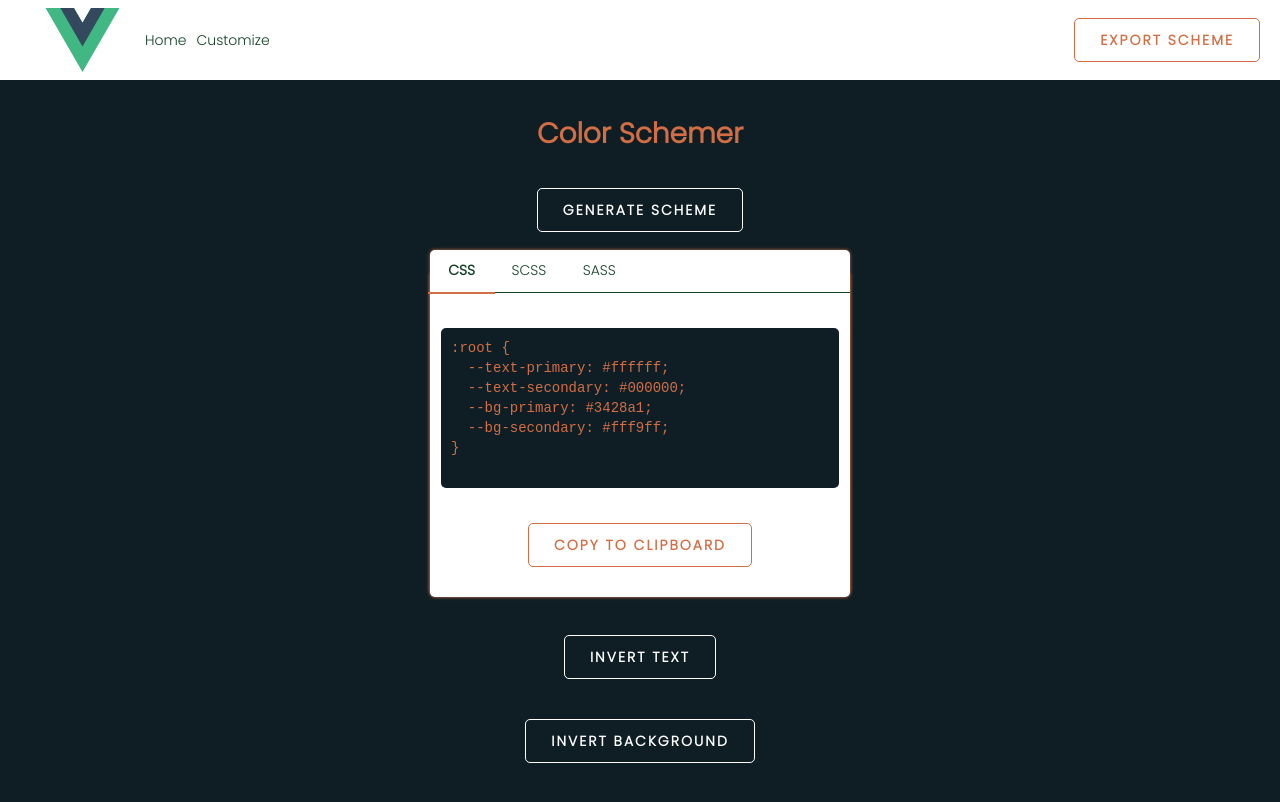
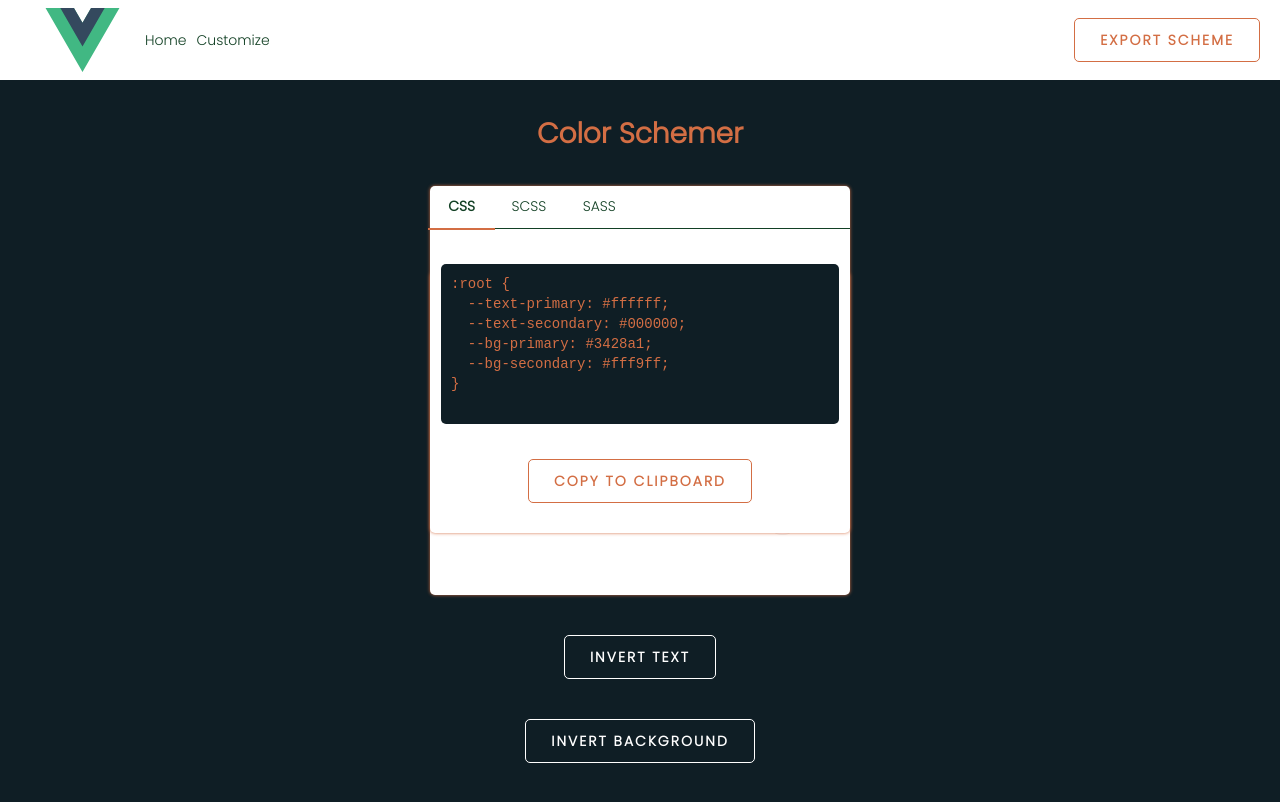
Before and after one commit to GregaE/color-schemer, a Vue app: page / in a window 1280 px wide. Both pictures are taken after a click on the button "EXPORT SCHEME". Built offline with nearby package versions, Linux system fonts and the light colour scheme; no server answers.

Commit message:
style: minor export modal styling

```diff
--- a/src/App.vue
+++ b/src/App.vue
@@ -28,7 +28,7 @@
 
 <script>
 import HomeHeader from "./components/HomeHeader.vue";
-import GenerateColor from "./components/GenerateColor.vue";
+import GenerateColor from "./components/GenerateScheme.vue";
 import CustomizationView from "./views/CustomizationView.vue";
 import InvertColors from "./components/InvertColors.vue";
 import ExportModal from "./components/ExportModal.vue";
--- a/src/assets/styles/components/exportModal.css
+++ b/src/assets/styles/components/exportModal.css
@@ -1,6 +1,6 @@
 .export-modal {
   position: fixed;
-  top: 50%;
+  top: 42%;
   left: 50%;
   margin-top: -15rem;
   margin-left: -21rem;
--- a/src/components/GenerateColor.vue
+++ b/src/components/GenerateScheme.vue
@@ -17,10 +17,10 @@
 <template>
   <div class="generate-scheme">
     <h1>Color Schemer</h1>
-    <button @click="getScheme">Generate Scheme</button>
+    <button @click="getScheme">Generate Random Scheme</button>
   </div>
 </template>
 
 <style scoped>
-@import "@/assets/styles/components/generateColor.css";
+@import "@/assets/styles/components/generateScheme.css";
 </style>
```
Also changed, not shown: src/assets/styles/components/generateScheme.css (renamed from src/assets/styles/components/generateColor.css).
